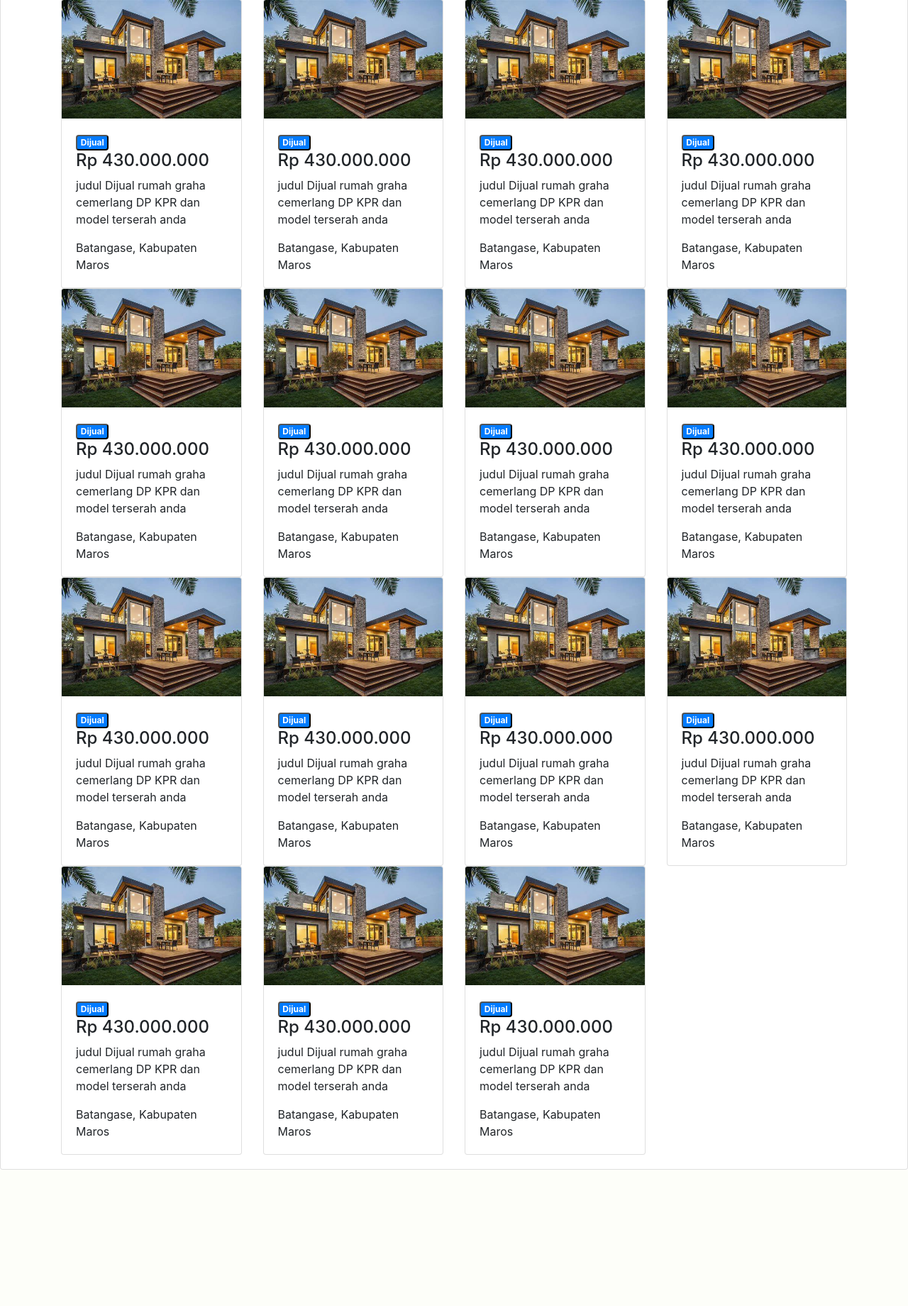
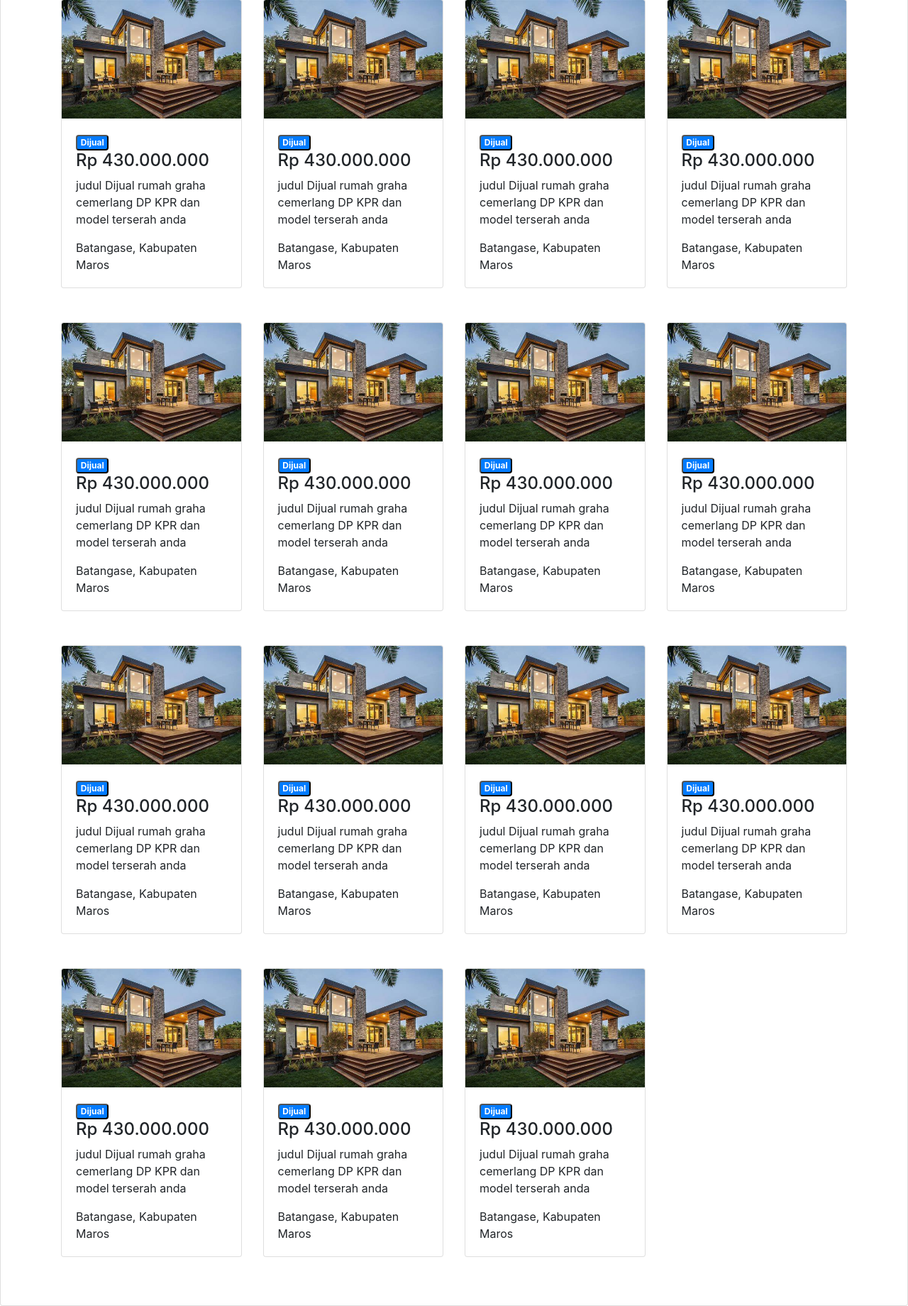
Before and after one commit to harsahn/andalan, a PHP site: page / in a window 1280 px wide. Shown: the part 715-2555 px from the top of the page at 71% size. Before the commit the page ends 2363 px from the top, so only its background shows below. Run offline with PHP 8.4, Linux system fonts and the light colour scheme; some web fonts are replaced.

Commit message:
tambahkan margin buttom pada card image rumah

```diff
--- a/index.php
+++ b/index.php
@@ -83,7 +83,7 @@
         <?php
         $a = 15;
         for ($i = 0; $i < $a; $i++) { ?>
-          <div class="col col-sm-12 col-lg-3">
+          <div class="col col-sm-12 col-lg-3 mb-5">
             <div class="card box-gambar">
               <img src="image/rumah.jpg" class="card-img-top" alt="...">
               <div class="card-body">
```
